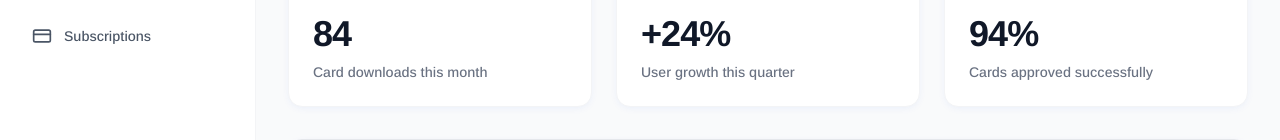
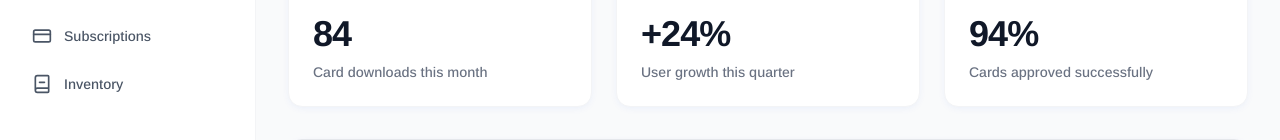
Before and after one commit to muhammadranju/smrtscrub-medical-app, a Next.js app: page /dashboard/analytics in a window 1280 px wide. Shown: the part 259-399 px from the top of the page. Built offline with nearby package versions, Linux system fonts and the light colour scheme; no server answers.

Commit message:
feat(dashboard): add inventory navigation and improve dialog layout

```diff
--- a/components/dashboard/Sidebar.tsx
+++ b/components/dashboard/Sidebar.tsx
@@ -2,12 +2,11 @@ import { logout } from "@/lib/redux/features/auth/authSlice";
 import { useAppDispatch } from "@/lib/redux/hooks";
 import { NavItem } from "@/types/interface";
 import {
-  BarChart3,
+  BookMinus,
   CreditCard,
   FileText,
   LayoutGrid,
   LogOut,
-  Settings,
   Users,
   X,
 } from "lucide-react";
@@ -15,6 +14,7 @@ import Image from "next/image";
 import Link from "next/link";
 import { usePathname, useRouter } from "next/navigation";
 import React from "react";
+import { MdOutlineInventory } from "react-icons/md";
 
 interface SidebarProps {
   isOpen: boolean;
@@ -41,6 +41,11 @@ export const Sidebar: React.FC<SidebarProps> = ({ isOpen, toggleSidebar }) => {
       label: "Subscriptions",
       icon: CreditCard,
       href: "/dashboard/subscriptions",
+    },
+    {
+      label: "Inventory",
+      icon: BookMinus,
+      href: "/dashboard/inventory",
     },
     // { label: "Analytics", icon: BarChart3, href: "/dashboard/analytics" },
   ];
--- a/components/ui/dialog.tsx
+++ b/components/ui/dialog.tsx
@@ -59,11 +59,14 @@ function DialogContent({
       <DialogOverlay />
       <DialogPrimitive.Content
         data-slot="dialog-content"
+        className="fixed inset-0 z-50 flex items-center justify-center p-4 outline-none"
+        {...props}
+      >
+        <div
           className={cn(
-          "bg-background data-[state=open]:animate-in data-[state=closed]:animate-out data-[state=closed]:fade-out-0 data-[state=open]:fade-in-0 data-[state=closed]:zoom-out-95 data-[state=open]:zoom-in-95 fixed top-[50%] left-[50%] z-50 grid w-full max-w-[calc(100%-2rem)] translate-x-[-50%] translate-y-[-50%] gap-4 rounded-lg border p-6 shadow-lg duration-200 outline-none sm:max-w-lg",
+            "bg-background data-[state=open]:animate-in data-[state=closed]:animate-out data-[state=closed]:fade-out-0 data-[state=open]:fade-in-0 data-[state=closed]:zoom-out-95 data-[state=open]:zoom-in-95 w-full max-w-[calc(100%-2rem)] gap-4 rounded-lg border p-6 shadow-lg duration-200 outline-none sm:max-w-lg",
             className
           )}
-        {...props}
         >
           {children}
           {showCloseButton && (
@@ -75,6 +78,7 @@ function DialogContent({
               <span className="sr-only">Close</span>
             </DialogPrimitive.Close>
           )}
+        </div>
       </DialogPrimitive.Content>
     </DialogPortal>
   )
```
Lines whose indentation alone changed are shown as unchanged.
